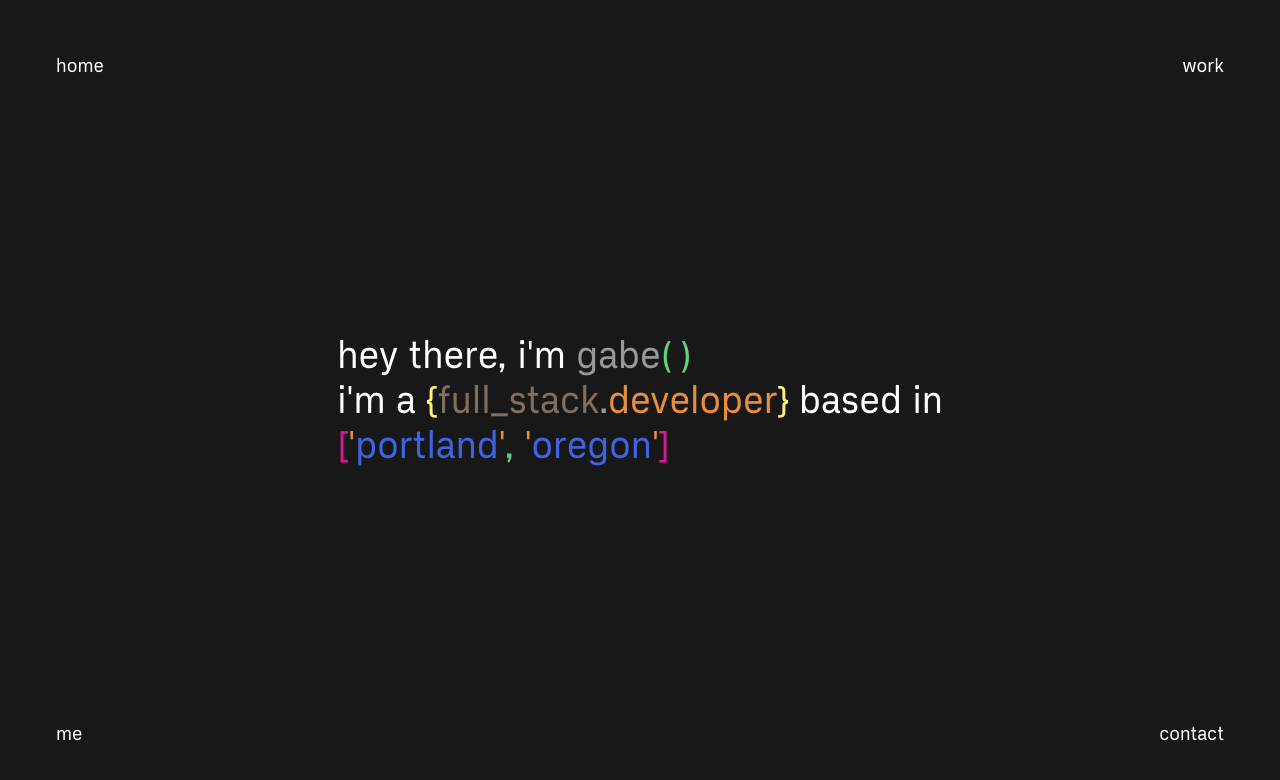
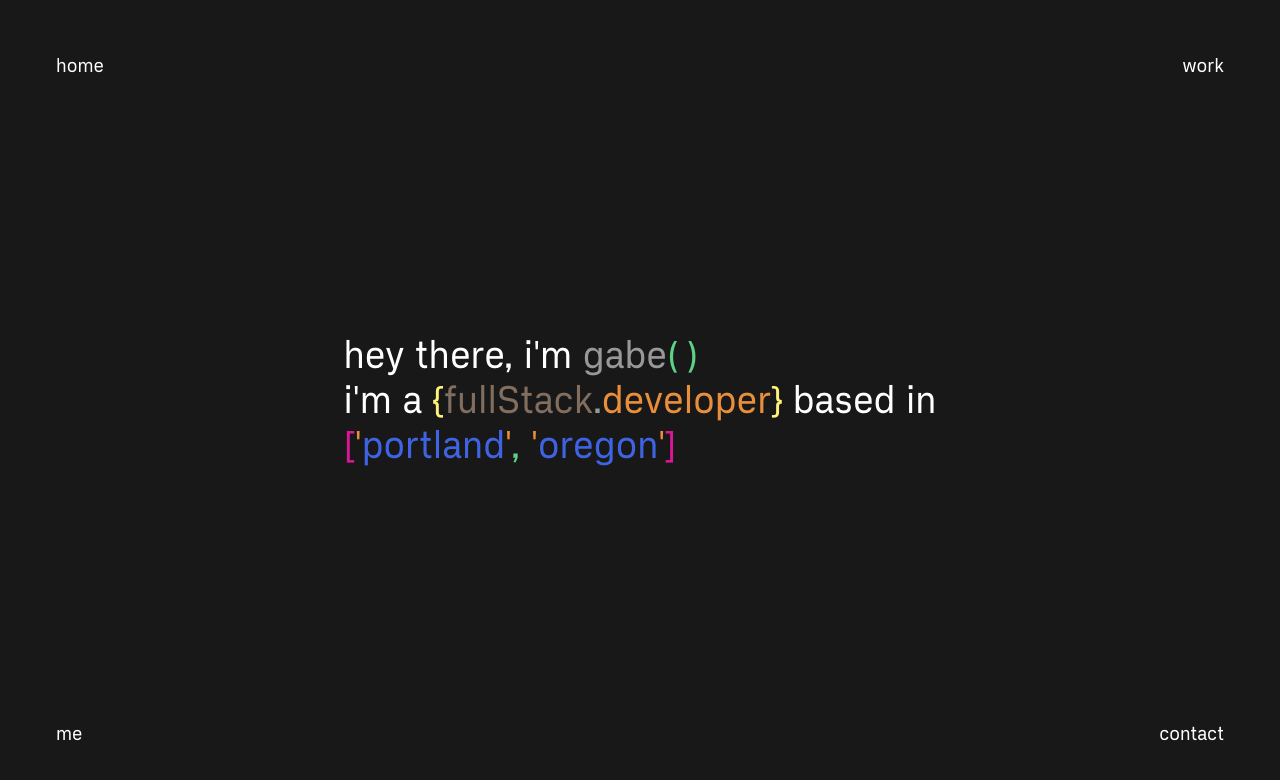
Before and after one commit to gabewolford/react-portfolio, a React (Vite) app: page / in a window 1280 px wide. Shown: the top 780 px of the page. Built offline with nearby package versions, Linux system fonts and the light colour scheme.

Commit message:
testing prod

```diff
--- a/src/components/HomePage/index.jsx
+++ b/src/components/HomePage/index.jsx
@@ -17,7 +17,7 @@ export default function HomePage() {
                 <br/>
                     <span>i'm a </span>
                     <span className="text-yellow hover:text-blue">&#123;</span>
-                    <span className="text-brown hover:text-green transition ease-in-out duration-500">full_stack</span>
+                    <span className="text-brown hover:text-green transition ease-in-out duration-500">fullStack</span>
                     <span className="text-dark-grey">.</span>
                     <span className="text-orange hover:text-pink transition ease-in-out duration-500">developer</span>
                     <span className="text-dark-grey"></span>
```
